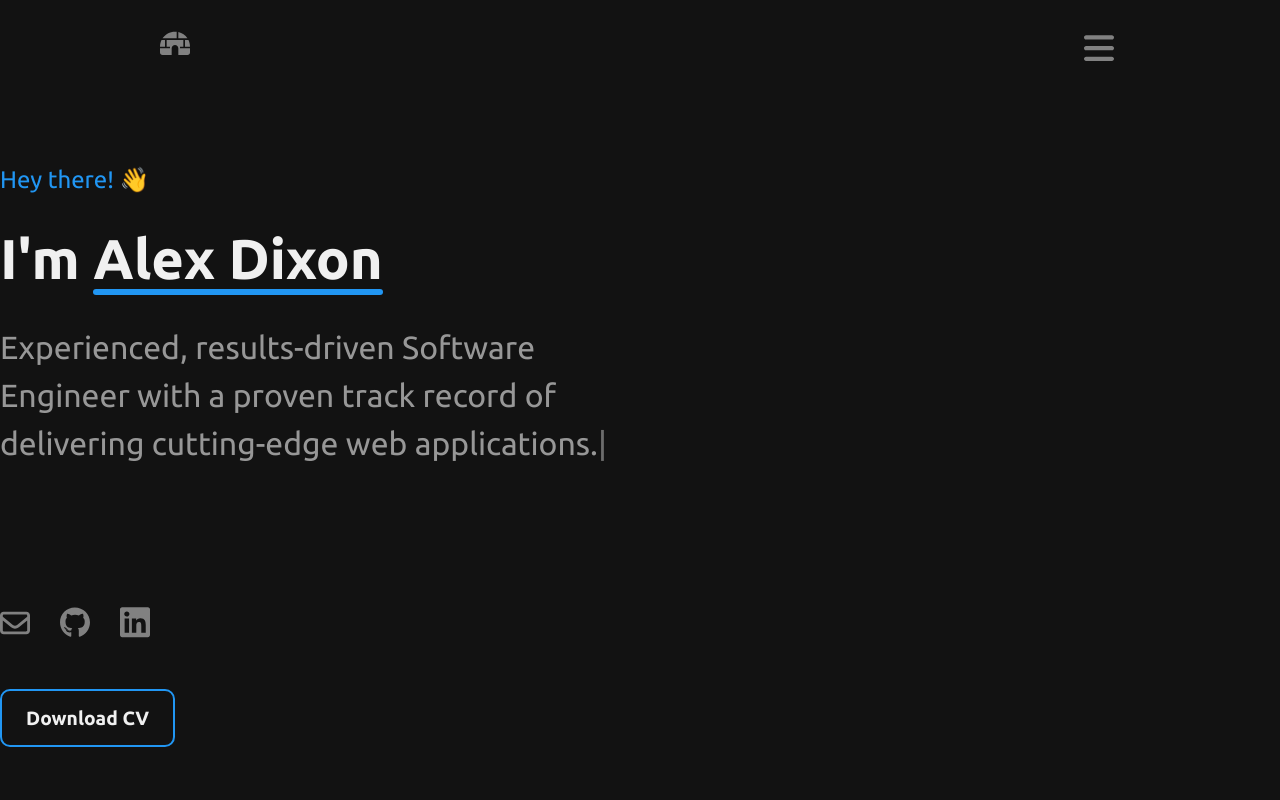
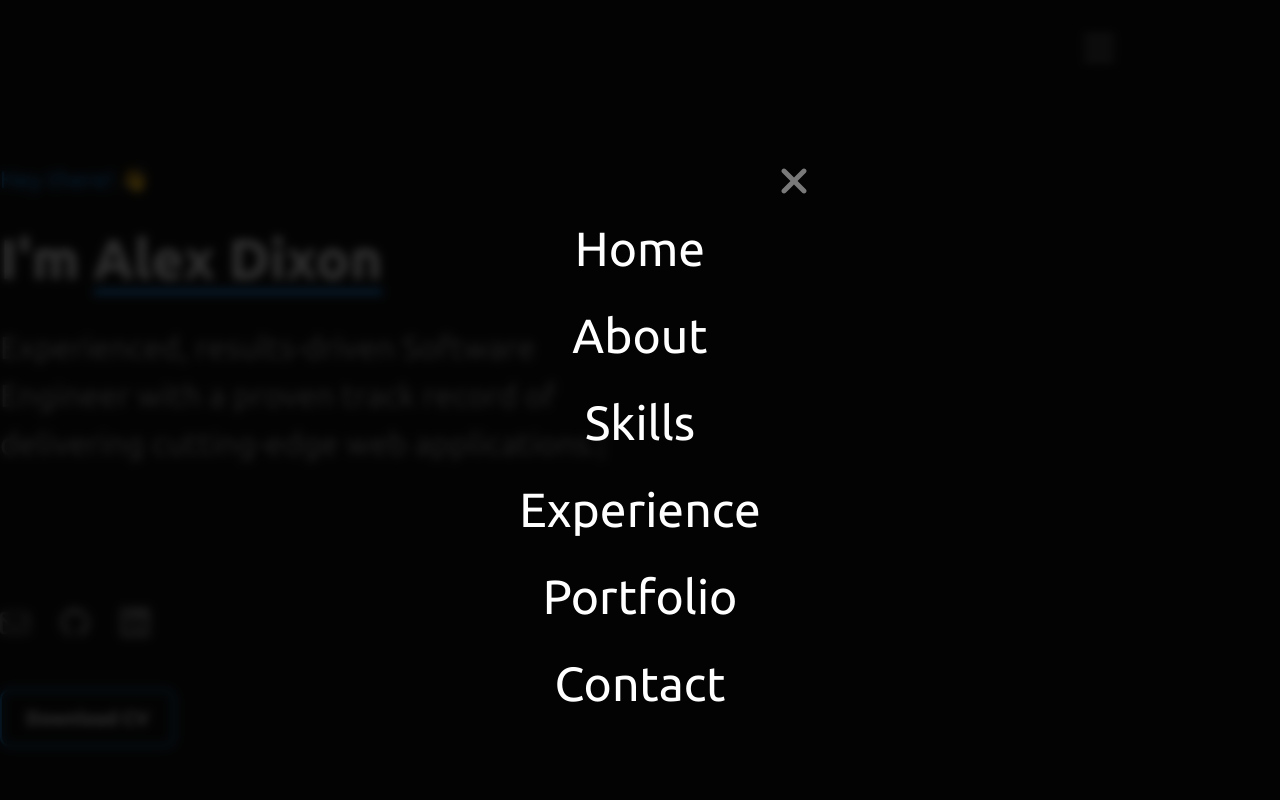
Before and after one commit to dixonormous23/alexdixon, a Next.js app: page / in a window 1280 px wide. Both pictures are taken after a click on the button 1099 px from the left and 50 px from the top of the page. Shown: the top 800 px of the page. Built offline with nearby package versions, Linux system fonts and the light colour scheme.

Commit message:
finish out navbar menu, component clean up

```diff
--- a/src/components/ContentSection/index.tsx
+++ b/src/components/ContentSection/index.tsx
@@ -1,26 +1,30 @@
-import { createRef, useMemo, Fragment, createContext } from 'react';
+import { createRef, useMemo, createContext, useEffect, useState, Fragment, useContext } from 'react';
 
 import { useIsComponentVisible } from '@/hooks/useIsComponentVisible';
 import { ProviderProps } from '../../../@types';
 import { StyledContentSection, VisibilityWrapper, RefWrapper } from './styles';
 
+type SectionId = 'home' | 'about' | 'skills' | 'experience' | 'portfolio' | 'contact';
+
 interface ContentSectionProps extends ProviderProps {
-    anchorId: string;
+    anchorId: SectionId;
     useVisibility?: boolean;
-    keepMounted?: boolean;
 }
 
-interface ContextInterface {
+interface ContentSectionContextInterface {
     isVisible: boolean;
+    currentSection: SectionId;
 }
 
-export const ContentSectionContext = createContext(undefined as unknown as ContextInterface);
+export const ContentSectionContext = createContext(undefined as unknown as ContentSectionContextInterface);
 
 export const ContentContextConsumer = ContentSectionContext.Consumer;
 
-export const ContentSection: React.FC<ContentSectionProps> = ({ children, anchorId, useVisibility, keepMounted = false }) => {
+export const ContentSection: React.FC<ContentSectionProps> = ({ children, anchorId, useVisibility }) => {
+    const [currentSection, setCurrentSection] = useState<SectionId>('home');
+
     const wrapperRef = createRef<HTMLDivElement>();
-    const isVisible = useIsComponentVisible(wrapperRef, keepMounted);
+    const isVisible = useIsComponentVisible(wrapperRef);
 
     const renderChildren = useMemo(() => {
         if (useVisibility) {
@@ -29,8 +33,14 @@ export const ContentSection: React.FC<ContentSectionProps> = ({ children, anchor
         return <Fragment>{children}</Fragment>
     }, [children, isVisible, useVisibility]);
 
+    useEffect(() => {
+        if (isVisible) {
+            setCurrentSection(anchorId);
+        }
+    }, [isVisible, anchorId]);
+
     return (
-        <ContentSectionContext.Provider value={{ isVisible }}>
+        <ContentSectionContext.Provider value={{ isVisible, currentSection }}>
             <StyledContentSection id={anchorId}>
                 <RefWrapper ref={wrapperRef}>
                     {renderChildren}
@@ -39,3 +49,7 @@ export const ContentSection: React.FC<ContentSectionProps> = ({ children, anchor
         </ContentSectionContext.Provider>
     );
 };
+
+export const useContentSectionContext = (): ContentSectionContextInterface => {
+    return useContext(ContentSectionContext);
+};
--- /dev/null
+++ b/src/components/common/Icons/CloseIcon.tsx
@@ -0,0 +1,3 @@
+export const CloseIcon = (): React.ReactElement => {
+    return <svg xmlns="http://www.w3.org/2000/svg" viewBox="0 0 384 512"><path d="M342.6 150.6c12.5-12.5 12.5-32.8 0-45.3s-32.8-12.5-45.3 0L192 210.7 86.6 105.4c-12.5-12.5-32.8-12.5-45.3 0s-12.5 32.8 0 45.3L146.7 256 41.4 361.4c-12.5 12.5-12.5 32.8 0 45.3s32.8 12.5 45.3 0L192 301.3 297.4 406.6c12.5 12.5 32.8 12.5 45.3 0s12.5-32.8 0-45.3L237.3 256 342.6 150.6z" /></svg>;
+};
--- a/src/components/common/Icons/index.tsx
+++ b/src/components/common/Icons/index.tsx
@@ -6,9 +6,10 @@ import { GithubIcon } from './GithubIcon';
 import { LinkedInIcon } from './LinkedInIcon';
 import { HomeIcon } from './HomeIcon';
 import { MenuIcon } from './MenuIcon';
+import { CloseIcon } from './CloseIcon';
 
 type IconVariant =
-    'email' | 'github' | 'linked-in' | 'home' | 'menu';
+    'email' | 'github' | 'linked-in' | 'home' | 'menu' | 'close';
 
 interface IconProps {
     variant: IconVariant;
@@ -41,6 +42,8 @@ export const Icon: React.FC<IconProps> = ({ variant, width = 30 }) => {
                 return <HomeIcon />;
             case 'menu':
                 return <MenuIcon />;
+            case 'close':
+                return <CloseIcon />;
             default:
                 return null;
         }
--- a/src/components/home/Portfolio/styles.ts
+++ b/src/components/home/Portfolio/styles.ts
@@ -10,9 +10,7 @@ export const PortfolioItemsContainer = styled.div`
     justify-content: center;
 
     ${breakpoint('mobile')} {
-        overflow-x: scroll;
         margin-inline: 1rem;
-        flex-wrap: nowrap;
         justify-content: flex-start;
     }
 `;
--- a/src/components/layout/Navbar/index.tsx
+++ b/src/components/layout/Navbar/index.tsx
@@ -1,24 +1,17 @@
-import { useState } from 'react';
-
 import { Icon } from "@/components/common/Icons";
-import { useScrollToComponent } from "@/hooks/useScrollToComponent";
 import { NavContainer, NavInnerContainer, NavMenuButton } from "./styles";
+import { useNavbarMenuContext } from '@/context/NavbarMenuContext';
 
 export const Navbar = (): React.ReactElement => {
-    const [menuOpen, setMenuOpen] = useState<boolean>(false);
-
-    const { scrollToComponent } = useScrollToComponent();
+    const { toggleOpen } = useNavbarMenuContext();
 
     return (
         <NavContainer>
             <NavInnerContainer>
-                <div onClick={() => scrollToComponent('home')}>
-                    <Icon variant="home" />
-                </div>
-                <NavMenuButton>
+                <NavMenuButton onClick={toggleOpen}>
                     <Icon variant="menu" />
                 </NavMenuButton>
             </NavInnerContainer>
         </NavContainer>
-    )
-}
+    );
+};
--- a/src/components/layout/Navbar/styles.ts
+++ b/src/components/layout/Navbar/styles.ts
@@ -23,7 +23,7 @@ export const NavInnerContainer = styled.div`
     display: flex;
     width: 100%;
     position: relative;
-    justify-content: space-between;
+    justify-content: flex-end;
     max-width: ${({ theme }) => theme.widths.contentMaxWidth};
 `;
 
--- a/src/components/layout/NavbarMenu/index.tsx
+++ b/src/components/layout/NavbarMenu/index.tsx
@@ -1,89 +1,37 @@
+import React, { Fragment } from 'react';
+
+import { useNavbarMenuContext } from '@/context/NavbarMenuContext';
 import { useScrollToComponent } from '@/hooks/useScrollToComponent';
-import { Fragment } from 'react';
-import styled from "styled-components"
+import { navItems } from './items';
+import {
+    MenuOverlay,
+    MenuContainer,
+    MenuItemWrapper,
+    MenuItemLabel,
+    CloseButton
+} from './styles';
+import { Icon } from '@/components/common/Icons';
 
-interface NavbarMenuStyleProps {
-    $open: boolean;
-}
+export const NavbarMenu = (): React.ReactElement => {
+    const { open, toggleOpen } = useNavbarMenuContext();
 
-interface NavItemInterface {
-    label?: string;
-    anchor: string;
-}
-
-interface NavbarMenuProps {
-    open: boolean;
-    onClose?: () => void;
-}
-
-const navItems: NavItemInterface[] = [
-    {
-        label: 'Home',
-        anchor: 'home'
-    },
-    {
-        label: 'About',
-        anchor: 'about'
-    },
-    {
-        label: 'Skills',
-        anchor: 'skills'
-    },
-    {
-        label: 'Experience',
-        anchor: 'experience'
-    },
-    {
-        label: 'Portfolio',
-        anchor: 'portfolio'
-    },
-];
-
-const MenuOverlay = styled.div<NavbarMenuStyleProps>`
-    position: absolute;
-    top: 0;
-    height: 100vh;
-    width: 100%;
-    background-color: rgba(0,0,0,0.5);
-    cursor: pointer;
-    transition: 0.2s;
-    z-index: 100;
-    pointer-events: ${(props) => props.$open ? 'all' : 'none'};
-    opacity: ${(props) => props.$open ? 1 : 0};
-`;
-
-const MenuContainer = styled.div<NavbarMenuStyleProps>`
-    width: 350px;
-    height: 100%;
-    display: flex;
-    z-index: 101;
-    flex-direction: column;
-    position: absolute;
-    right: 5rem;
-    top: 2rem;
-`;
-
-const MenuItemWrapper = styled.div`
-    font-size: 4rem;
-    cursor: pointer;
-`;
-
-export const NavbarMenu: React.FC<NavbarMenuProps> = ({ open, onClose }) => {
     const { scrollToComponent } = useScrollToComponent();
 
     const onMenuItemClicked = (anchor: string) => {
         scrollToComponent(anchor);
+        toggleOpen();
     };
-
-    return null;
 
     return (
         <Fragment>
-            <MenuOverlay $open={open} onClick={onClose} />
+            <MenuOverlay $open={open} onClick={toggleOpen} />
             <MenuContainer $open={open}>
+                <CloseButton onClick={toggleOpen}>
+                    <Icon variant="close" />
+                </CloseButton>
                 {navItems.map((item) => (
-                    <MenuItemWrapper key={item.anchor} onClick={() => onMenuItemClicked(item.anchor)} {...item}>
-                        <p>{item.label}</p>
+                    <MenuItemWrapper key={item.anchor} onClick={() => onMenuItemClicked(item.anchor)}>
+                        <MenuItemLabel>{item.label}</MenuItemLabel>
                     </MenuItemWrapper>
                 ))}
             </MenuContainer>
--- /dev/null
+++ b/src/components/layout/NavbarMenu/items.ts
@@ -0,0 +1,31 @@
+export interface NavItemInterface {
+    label?: string;
+    anchor: string;
+}
+
+export const navItems: NavItemInterface[] = [
+    {
+        label: 'Home',
+        anchor: 'home'
+    },
+    {
+        label: 'About',
+        anchor: 'about'
+    },
+    {
+        label: 'Skills',
+        anchor: 'skills'
+    },
+    {
+        label: 'Experience',
+        anchor: 'experience'
+    },
+    {
+        label: 'Portfolio',
+        anchor: 'portfolio'
+    },
+    {
+        label: 'Contact',
+        anchor: 'contact'
+    }
+];
--- /dev/null
+++ b/src/components/layout/NavbarMenu/styles.ts
@@ -0,0 +1,68 @@
+import { breakpoint } from "@/styles/utils";
+import styled from "styled-components";
+
+interface NavbarMenuStyleProps {
+    $open: boolean;
+}
+
+export const MenuOverlay = styled.div<NavbarMenuStyleProps>`
+    position: fixed;
+    top: 0;
+    height: 100vh;
+    width: 100%;
+    background-color: rgba(0,0,0,0.8);
+    cursor: pointer;
+    transition: 0.2s;
+    z-index: 100;
+    backdrop-filter: blur(5px);
+    -webkit-backdrop-filter: blur(5px);
+    pointer-events: ${(props) => props.$open ? 'all' : 'none'};
+    opacity: ${(props) => props.$open ? 1 : 0};
+`;
+
+export const MenuContainer = styled.div<NavbarMenuStyleProps>`
+    width: 350px;
+    height: 100%;
+    display: flex;
+    z-index: 101;
+    flex-direction: column;
+    position: fixed;
+    opacity: 0;
+    transition: 0.2s;
+    top: ${(props) => props.$open ? 20 : -100}%;
+    pointer-events: ${(props) => props.$open ? 'all' : 'none'};
+    opacity: ${(props) => props.$open ? 1 : 0};
+
+    ${breakpoint('mobile')} {
+        top: ${(props) => props.$open ? 10 : -100}%;
+    }
+`;
+
+export const MenuItemWrapper = styled.div`
+
+`;
+
+export const MenuItemLabel = styled.p`
+    font-size: 3rem;
+    cursor: pointer;
+    margin: 1rem;
+    text-align: center;
+    background: linear-gradient(to right, ${({ theme }) => theme.colors.primary}, ${({ theme }) => theme.colors.primary} 50%, white 50%);
+    background-clip: text;
+    -webkit-background-clip: text;
+    -webkit-text-fill-color: transparent;
+    background-size: 200% 100%;
+    background-position: 100%;
+    transition: background-position 0.4s ease;
+
+    &:hover {
+        background-position: 0 100%;
+    }
+`;
+
+export const CloseButton = styled.button`
+    background: transparent;
+    border: none;
+    align-self: self-end;
+    cursor: pointer;
+`;
--- a/src/components/layout/index.tsx
+++ b/src/components/layout/index.tsx
@@ -10,7 +10,6 @@ const MainContainer = styled.main`
     position: relative;
     align-items: center;
     flex-direction: column;
-    // background-image: radial-gradient(circle, rgba(51, 153, 255, 0.05) 92%, transparent);
 `;
 
 export const AppLayout: React.FC<ProviderProps> = ({ children }) => {
@@ -19,7 +18,7 @@ export const AppLayout: React.FC<ProviderProps> = ({ children }) => {
             <Meta />
             <MainContainer>
                 <Navbar />
-                <NavbarMenu open />
+                <NavbarMenu />
                 {children}
             </MainContainer>
         </StyledComponentsRegistry>
--- /dev/null
+++ b/src/context/NavbarMenuContext.tsx
@@ -0,0 +1,35 @@
+import { createContext, useState, useContext, useEffect } from "react";
+import { ProviderProps } from "../../@types";
+
+interface NavbarContextInterface {
+    open: boolean;
+    toggleOpen: () => void;
+}
+
+export const NavbarMenuContext = createContext(undefined as unknown as NavbarContextInterface);
+
+export const NavbarMenuContextProvider: React.FC<ProviderProps> = ({ children }) => {
+    const [open, setOpen] = useState<boolean>(false);
+
+    const toggleOpen = () => {
+        console.log('asdasd')
+        setOpen(!open)
+    };
+
+    useEffect(() => {
+        if (typeof document !== 'undefined') {
+            document.body.style.overflowY = open ? 'hidden' : 'auto';
+        }
+    }, [open]);
+
+    return (
+        <NavbarMenuContext.Provider value={{ open, toggleOpen }}>
+            {children}
+        </NavbarMenuContext.Provider>
+    );
+};
+
+export const useNavbarMenuContext = (): NavbarContextInterface => {
+    const context = useContext(NavbarMenuContext);
+    return context;
+};
--- a/src/pages/_app.tsx
+++ b/src/pages/_app.tsx
@@ -3,11 +3,14 @@ import type { AppProps } from 'next/app';
 import { ThemeProvider } from 'styled-components';
 
 import { theme } from '@/styles/theme';
+import { NavbarMenuContextProvider } from '@/context/NavbarMenuContext';
 
 const App = ({ Component, pageProps }: AppProps) => {
     return (
         <ThemeProvider theme={theme}>
-            <Component {...pageProps} />
+            <NavbarMenuContextProvider>
+                <Component {...pageProps} />
+            </NavbarMenuContextProvider>
         </ThemeProvider>
     );
 };
```
